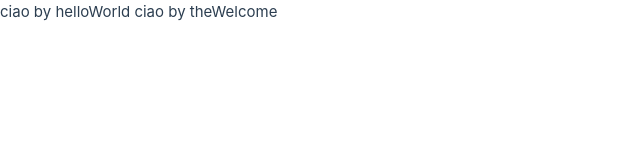
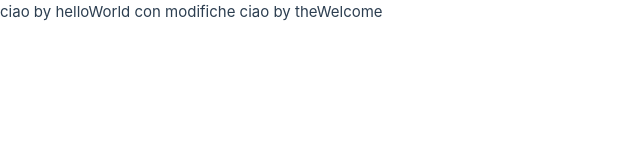
Before and after one commit to Alice-Rossi-03/example-merge, a Vue app: page / in a window 1280 px wide. Shown: the top 160 px of the page, without its empty margins (0-640 px from the left). Built offline with nearby package versions, Linux system fonts and the light colour scheme.

Commit message:
prova con modifiche

```diff
--- a/src/components/HelloWorld.vue
+++ b/src/components/HelloWorld.vue
@@ -15,7 +15,7 @@ export default{
 </script>
 
 <template>
-    ciao by helloWorld
+    ciao by helloWorld con modifiche
 </template>
 
 <style scoped>
```
